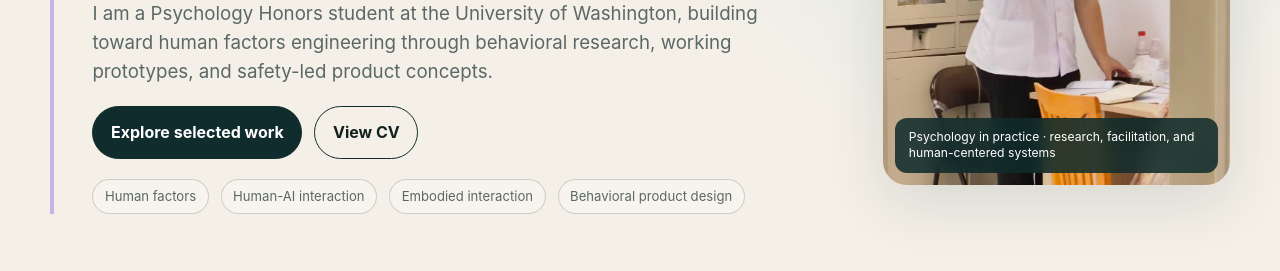
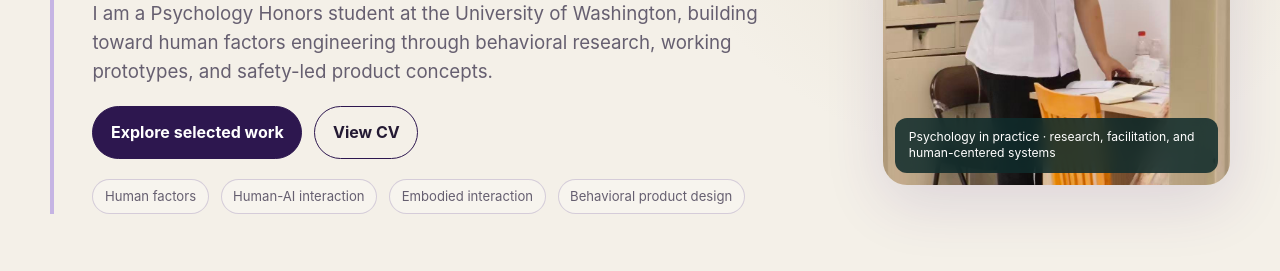
Before and after one commit to MartinCaominxuan/Beginner-Martin-personal-portfolio, a plain HTML site: page index.html in a window 1280 px wide. Shown: the part 358-629 px from the top of the page. Drawn offline with Linux system fonts and the light colour scheme.

Commit message:
Refresh portfolio with UW purple palette

```diff
--- a/index.html
+++ b/index.html
@@ -7,17 +7,17 @@
       name="description"
       content="Minxuan (Martin) Cao's portfolio in human factors, human-AI interaction, behavioral research, and physical product design."
     />
-    <meta name="theme-color" content="#102c2c" />
+    <meta name="theme-color" content="#2d174f" />
     <meta property="og:title" content="Minxuan (Martin) Cao | Human Factors Portfolio" />
     <meta property="og:description" content="Human factors, human-AI interaction, and behavioral product design through research and working prototypes." />
-    <meta property="og:image" content="https://martincaominxuan.github.io/Beginner-Martin-personal-portfolio/assets/images/og.png" />
+    <meta property="og:image" content="https://martincaominxuan.github.io/Beginner-Martin-personal-portfolio/assets/images/og-uw.png" />
     <meta property="og:type" content="website" />
     <meta name="twitter:card" content="summary_large_image" />
     <meta name="twitter:title" content="Minxuan (Martin) Cao | Human Factors Portfolio" />
     <meta name="twitter:description" content="Human factors, human-AI interaction, and behavioral product design through research and working prototypes." />
-    <meta name="twitter:image" content="https://martincaominxuan.github.io/Beginner-Martin-personal-portfolio/assets/images/og.png" />
+    <meta name="twitter:image" content="https://martincaominxuan.github.io/Beginner-Martin-personal-portfolio/assets/images/og-uw.png" />
     <title>Minxuan (Martin) Cao | Human Factors Portfolio</title>
-    <link rel="stylesheet" href="styles.css" />
+    <link rel="stylesheet" href="styles.css?v=20261004-uw" />
   </head>
   <body>
     <a class="skip-link" href="#main">Skip to content</a>
@@ -57,7 +57,7 @@
           </ul>
         </div>
         <figure class="hero-portrait">
-          <img src="assets/images/martin-research.jpg" alt="Martin Cao speaking during a psychology program activity" />
+          <img src="assets/images/martin-research.jpg?v=20261004" alt="Martin Cao speaking during a psychology program activity" />
           <figcaption>Psychology in practice · research, facilitation, and human-centered systems</figcaption>
         </figure>
       </section>
--- a/styles.css
+++ b/styles.css
@@ -1,17 +1,17 @@
 :root {
-  --ink: #12201f;
-  --muted: #5b6865;
+  --ink: #241a33;
+  --muted: #665f70;
   --paper: #f4f0e8;
   --paper-deep: #e9e2d5;
-  --forest: #102c2c;
-  --teal: #1d6660;
-  --mint: #b9dfd5;
-  --gold: #d2a755;
+  --forest: #2d174f;
+  --teal: #4b2e83;
+  --mint: #c5b4e3;
+  --gold: #b7a57a;
   --uw-purple: #4b2e83;
   --uw-lavender: #c5b4e3;
   --uw-gold: #b7a57a;
-  --line: rgba(18, 32, 31, 0.18);
-  --shadow: 0 18px 60px rgba(16, 44, 44, 0.12);
+  --line: rgba(75, 46, 131, 0.2);
+  --shadow: 0 18px 60px rgba(75, 46, 131, 0.14);
   --max: 1180px;
 }
 
@@ -23,8 +23,8 @@ body {
   margin: 0;
   color: var(--ink);
   background:
-    radial-gradient(circle at 8% 1%, rgba(197, 180, 227, 0.22), transparent 20rem),
-    radial-gradient(circle at 80% 5%, rgba(185, 223, 213, 0.42), transparent 24rem),
+    radial-gradient(circle at 8% 1%, rgba(197, 180, 227, 0.3), transparent 20rem),
+    radial-gradient(circle at 80% 5%, rgba(183, 165, 122, 0.2), transparent 24rem),
     var(--paper);
   font-family: Inter, ui-sans-serif, -apple-system, BlinkMacSystemFont, "Segoe UI", sans-serif;
   line-height: 1.55;
```
Also changed, not shown: 404.html (+1 -1 lines), about.html (+1 -1 lines), case-studies/ip-alive.html (+1 -1 lines), case-studies/pause-with-you.html (+1 -1 lines), case-studies/waiting-with-you.html (+1 -1 lines), personal.html (+1 -1 lines), research.html (+1 -1 lines), assets/images/og-uw.png (added).
